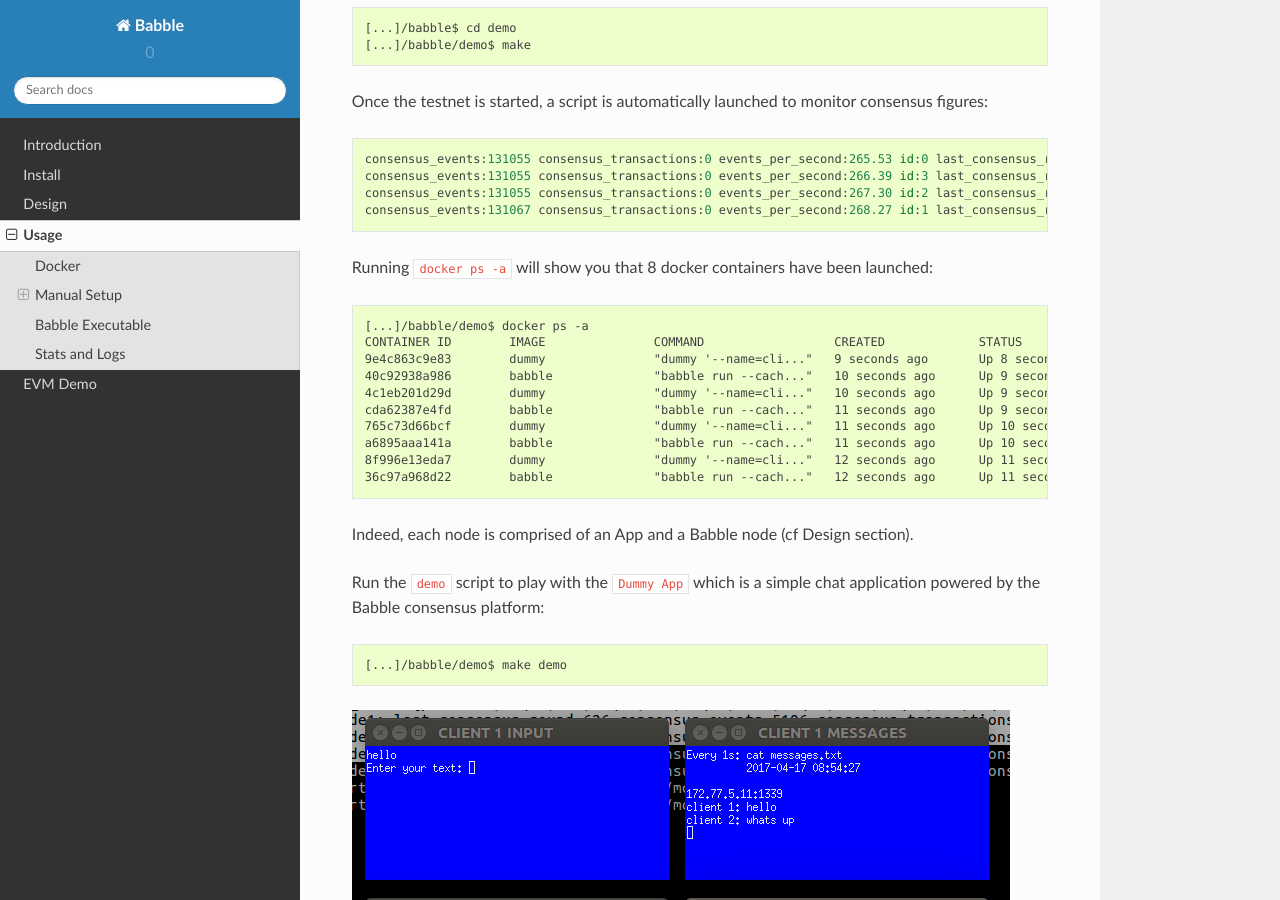
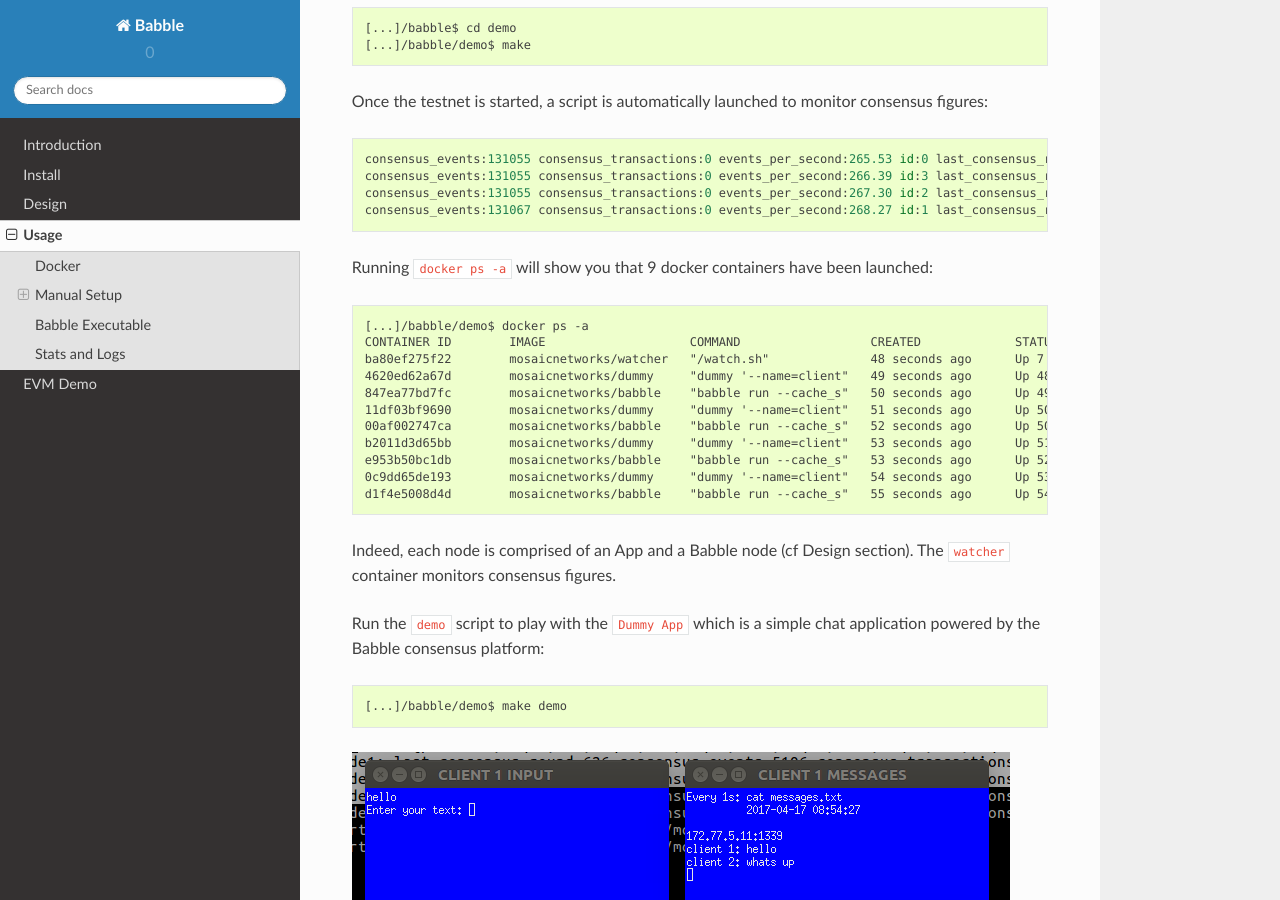
Before and after one commit to mosaicnetworks/babble, a Sphinx documentation site: the page built from docs/usage.rst, in a window 1280 px wide and 900 px high, scrolled down 497 px. Built offline with Sphinx 7.4.7 and the Read the Docs theme 2.0.0, drawn with Linux system fonts in a browser that asks for light colours.

```diff
--- a/docs/usage.rst
+++ b/docs/usage.rst
@@ -33,22 +33,25 @@ figures:
     consensus_events:131055 consensus_transactions:0 events_per_second:267.30 id:2 last_consensus_round:14432 num_peers:3 round_events:10 rounds_per_second:29.44 sync_rate:1.00 transaction_pool:0 undetermined_events:31
     consensus_events:131067 consensus_transactions:0 events_per_second:268.27 id:1 last_consensus_round:14433 num_peers:3 round_events:11 rounds_per_second:29.54 sync_rate:1.00 transaction_pool:0 undetermined_events:21
 
-Running ``docker ps -a`` will show you that 8 docker containers have been launched:
+Running ``docker ps -a`` will show you that 9 docker containers have been launched:
 
 ::
 
     [...]/babble/demo$ docker ps -a
-    CONTAINER ID        IMAGE               COMMAND                  CREATED             STATUS              PORTS               NAMES
-    9e4c863c9e83        dummy               "dummy '--name=cli..."   9 seconds ago       Up 8 seconds        1339/tcp            client4
-    40c92938a986        babble              "babble run --cach..."   10 seconds ago      Up 9 seconds        1337-1338/tcp       node4
-    4c1eb201d29d        dummy               "dummy '--name=cli..."   10 seconds ago      Up 9 seconds        1339/tcp            client3
-    cda62387e4fd        babble              "babble run --cach..."   11 seconds ago      Up 9 seconds        1337-1338/tcp       node3
-    765c73d66bcf        dummy               "dummy '--name=cli..."   11 seconds ago      Up 10 seconds       1339/tcp            client2
-    a6895aaa141a        babble              "babble run --cach..."   11 seconds ago      Up 10 seconds       1337-1338/tcp       node2
-    8f996e13eda7        dummy               "dummy '--name=cli..."   12 seconds ago      Up 11 seconds       1339/tcp            client1
-    36c97a968d22        babble              "babble run --cach..."   12 seconds ago      Up 11 seconds       1337-1338/tcp       node1
+    CONTAINER ID        IMAGE                    COMMAND                  CREATED             STATUS              PORTS                   NAMES
+    ba80ef275f22        mosaicnetworks/watcher   "/watch.sh"              48 seconds ago      Up 7 seconds                                watcher
+    4620ed62a67d        mosaicnetworks/dummy     "dummy '--name=client"   49 seconds ago      Up 48 seconds       1339/tcp                client4
+    847ea77bd7fc        mosaicnetworks/babble    "babble run --cache_s"   50 seconds ago      Up 49 seconds       80/tcp, 1337-1338/tcp   node4
+    11df03bf9690        mosaicnetworks/dummy     "dummy '--name=client"   51 seconds ago      Up 50 seconds       1339/tcp                client3
+    00af002747ca        mosaicnetworks/babble    "babble run --cache_s"   52 seconds ago      Up 50 seconds       80/tcp, 1337-1338/tcp   node3
+    b2011d3d65bb        mosaicnetworks/dummy     "dummy '--name=client"   53 seconds ago      Up 51 seconds       1339/tcp                client2
+    e953b50bc1db        mosaicnetworks/babble    "babble run --cache_s"   53 seconds ago      Up 52 seconds       80/tcp, 1337-1338/tcp   node2
+    0c9dd65de193        mosaicnetworks/dummy     "dummy '--name=client"   54 seconds ago      Up 53 seconds       1339/tcp                client1
+    d1f4e5008d4d        mosaicnetworks/babble    "babble run --cache_s"   55 seconds ago      Up 54 seconds       80/tcp, 1337-1338/tcp   node1
+
 
 Indeed, each node is comprised of an App and a Babble node (cf Design section).
+The ``watcher`` container monitors consensus figures.
 
 Run the ``demo`` script to play with the ``Dummy App`` which is a simple chat application
 powered by the Babble consensus platform:
```
Also changed, not shown: README.md (+10 -11 lines), docker/README.md, 2 other files.
